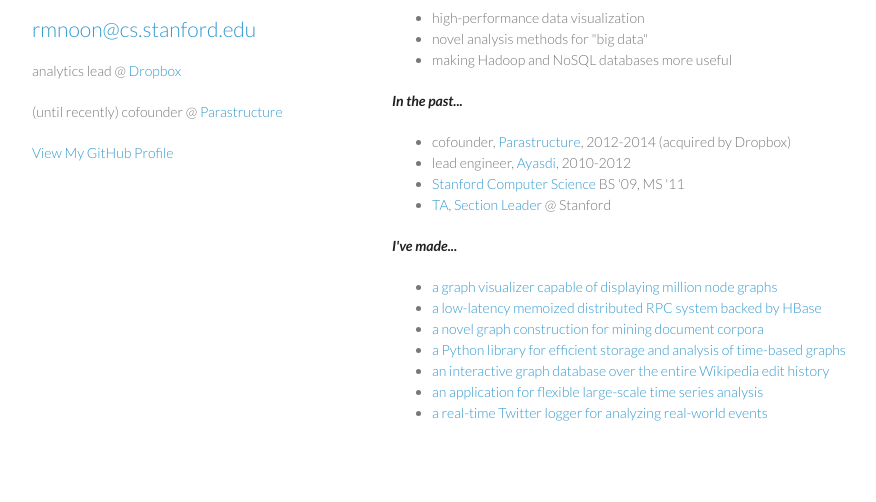
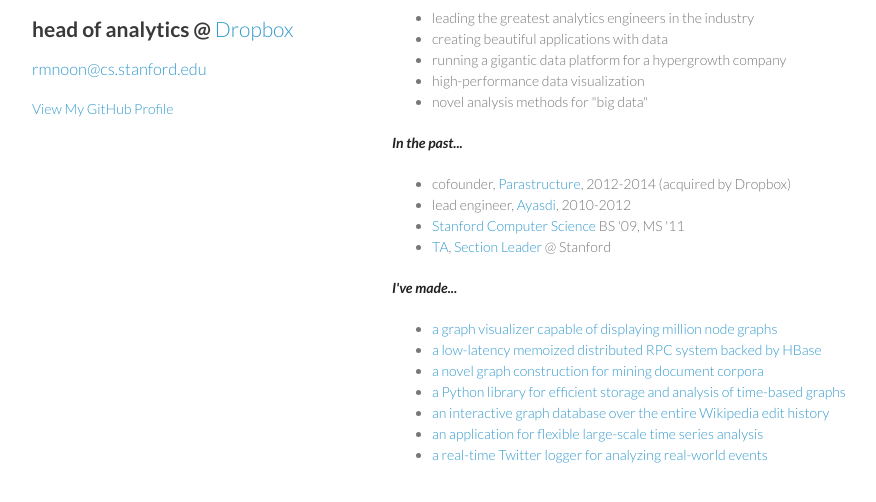
Before and after one commit to rmnoon/rmnoon.github.io, a plain HTML site: page index.html in a window 1280 px wide. Shown: the part 92-594 px from the top of the page, without its empty margins (178-1054 px from the left). Drawn offline with Linux system fonts and the light colour scheme.

Commit message:
updated biographical information

```diff
--- a/index.html
+++ b/index.html
@@ -17,10 +17,8 @@
     <div class="wrapper">
       <header>
         <h1>Ryan Noon</h1>
-        <h2><a href="mailto:rmnoon@cs.stanford.edu">rmnoon@cs.stanford.edu</a></h2>
-        <p>analytics lead @ <a href="http://www.dropbox.com">Dropbox</a></p>
-        <p>(until recently) cofounder @ <a href="http://venturebeat.com/2014/06/16/dropbox-parastructure/">Parastructure</a></p>
-
+        <h2>head of analytics @ <a href="http://www.dropbox.com">Dropbox</a></h2>
+        <h3><a href="mailto:rmnoon@cs.stanford.edu">rmnoon@cs.stanford.edu</a></h3>
 
         <p class="view"><a href="https://github.com/rmnoon">View My GitHub Profile</a></p>
 
@@ -29,11 +27,12 @@
 
         <p><strong><em>I work on...</em></strong></p>
         <ul>
+          <li>leading the greatest analytics engineers in the industry</li>
+          <li>creating beautiful applications with data</li>
+          <li>running a gigantic data platform for a hypergrowth company</li>
           <li>high-performance data visualization</li>
           <li>novel analysis methods for "big data"</li>
-          <li>making Hadoop and NoSQL databases more useful</li>
         </ul>
-
 
         <p><strong><em>In the past...</em></strong></p>
         <ul>
```
